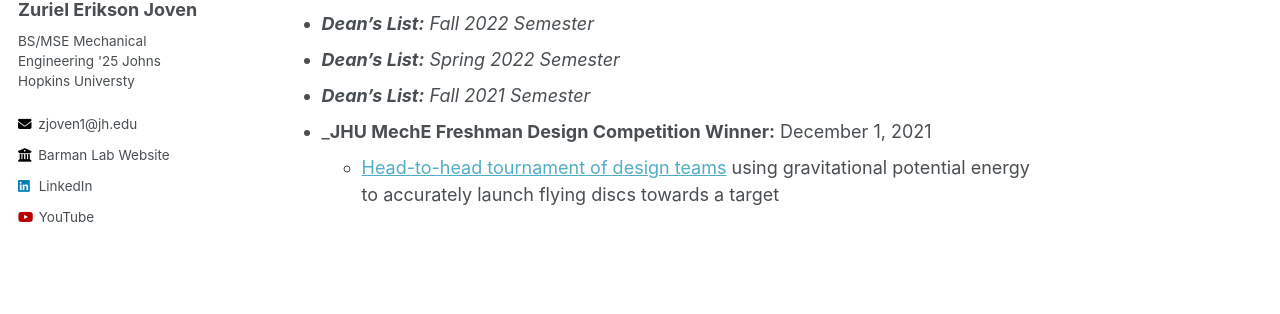
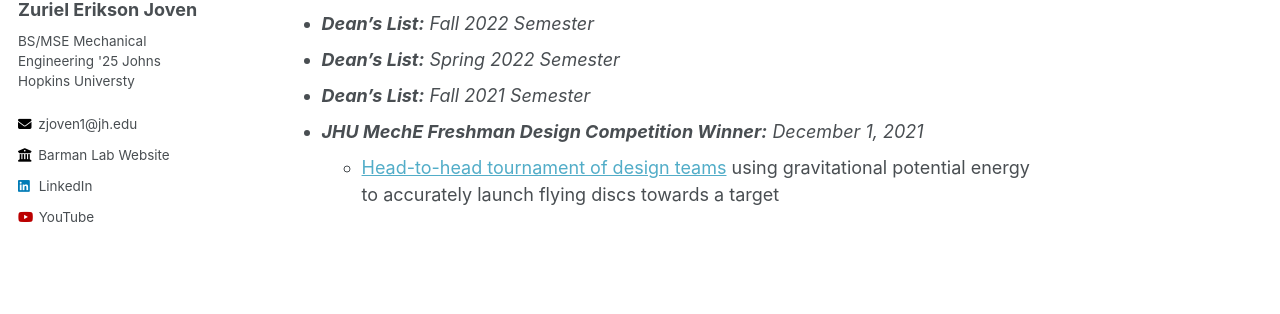
Before and after one commit to zurieljoven/zurieljoven.github.io, a Jekyll site: the page built from _pages/about.md, in a window 1280 px wide and 900 px high, scrolled down 3468 px. Shown: the part 276-590 px from the top of the window. Built offline with Jekyll 4.4.1, drawn with Linux system fonts in a browser that asks for light colours.

Commit message:
fixed underscore

```diff
--- a/_pages/about.md
+++ b/_pages/about.md
@@ -86,5 +86,5 @@
   * _**Dean's List:** Fall 2022 Semester_
   * _**Dean's List:** Spring 2022 Semester_
   * _**Dean's List:** Fall 2021 Semester_
-  * _**JHU MechE Freshman Design Competition Winner:** December 1, 2021
+  * _**JHU MechE Freshman Design Competition Winner:** December 1, 2021_
     * [Head-to-head tournament of design teams](https://hub.jhu.edu/gallery/2021/12/07/design-challenge/) using gravitational potential energy to accurately launch flying discs towards a target
```
